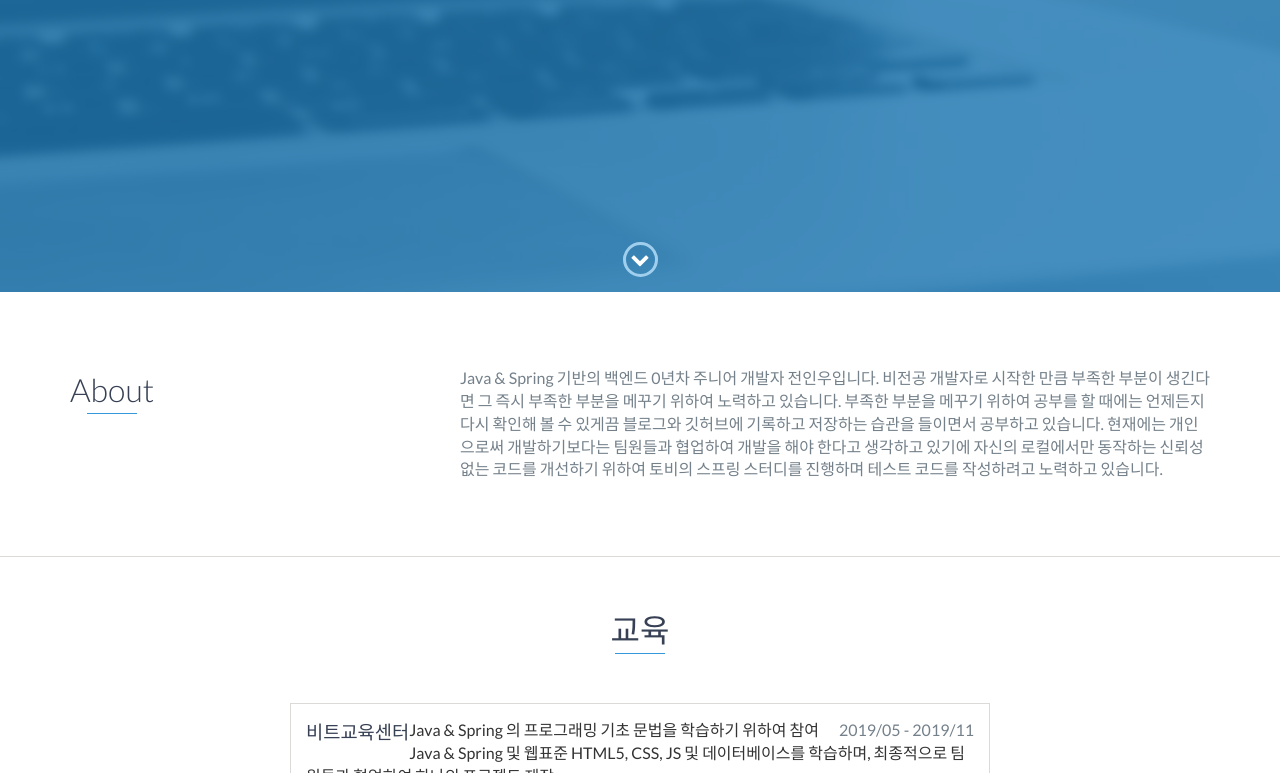
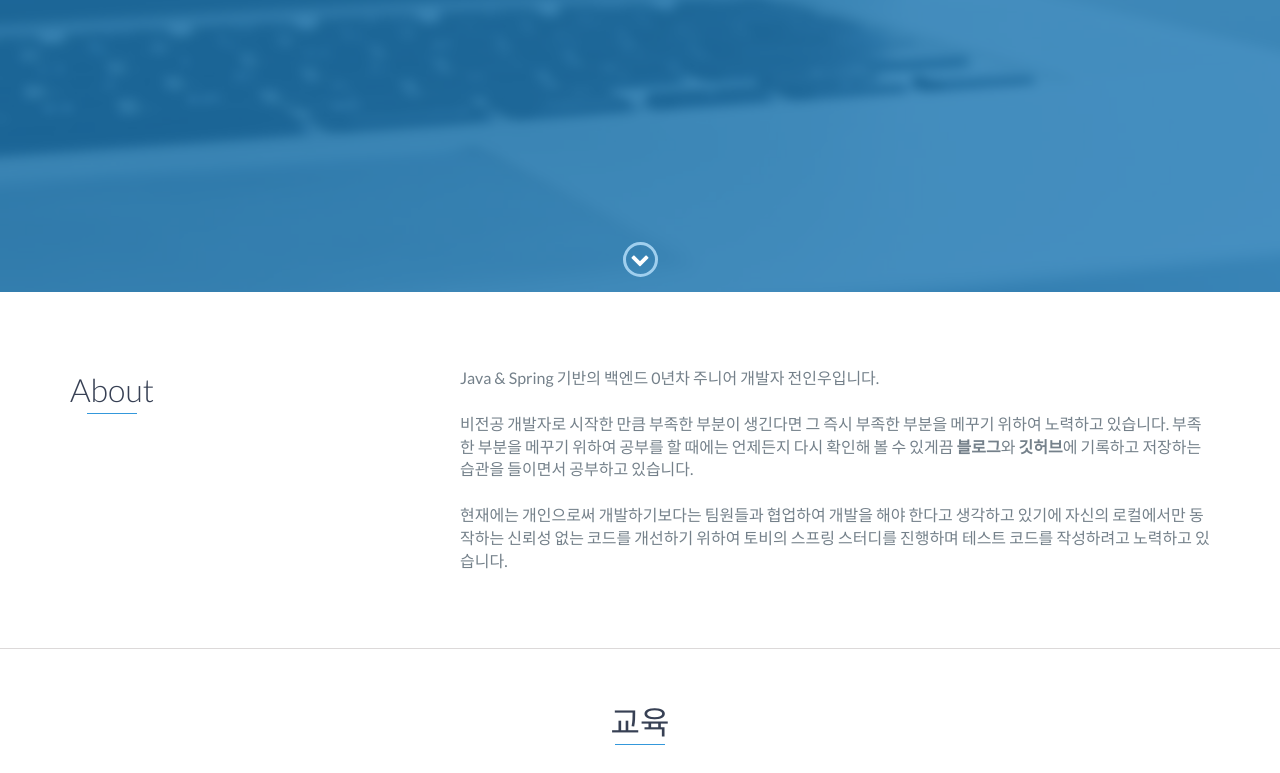
Before and after one commit to hodolee246/portfolio, a website: page index.html in a window 1280 px wide. Shown: the part 508-1281 px from the top of the page. Drawn offline with nearby package versions, Linux system fonts and the light colour scheme.

Commit message:
Update index.html
index 자기 소개 수정

```diff
--- a/index.html
+++ b/index.html
@@ -69,8 +69,12 @@
                 <div class="col-md-8">
                     <p>
                         Java & Spring 기반의 백엔드 0년차 주니어 개발자 전인우입니다.
+		<br>
+		<br>
 		비전공 개발자로 시작한 만큼 부족한 부분이 생긴다면 그 즉시 부족한 부분을 메꾸기 위하여 노력하고 있습니다.
-		부족한 부분을 메꾸기 위하여 공부를 할 때에는 언제든지 다시 확인해 볼 수 있게끔 블로그와 깃허브에 기록하고 저장하는 습관을 들이면서 공부하고 있습니다.
+		부족한 부분을 메꾸기 위하여 공부를 할 때에는 언제든지 다시 확인해 볼 수 있게끔 <strong>블로그</strong>와 <strong>깃허브</strong>에 기록하고 저장하는 습관을 들이면서 공부하고 있습니다.
+		<br>
+		<br>
 		현재에는 개인으로써 개발하기보다는 팀원들과 협업하여 개발을 해야 한다고 생각하고 있기에 자신의 로컬에서만 동작하는 신뢰성 없는 코드를 개선하기 위하여 토비의 스프링 스터디를 진행하며 테스트 코드를 작성하려고 노력하고 있습니다.
                     </p>
                 </div>
```
